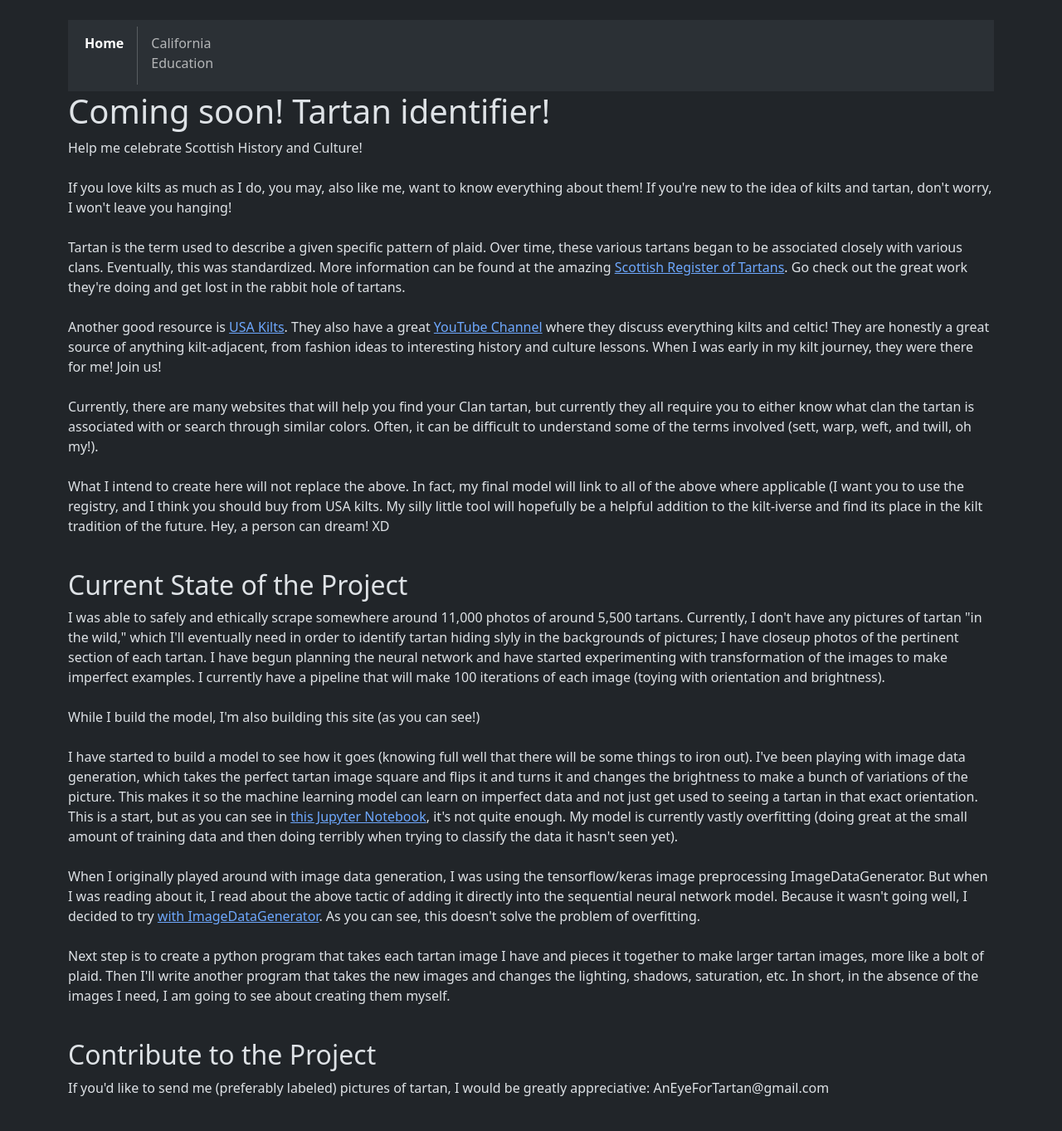
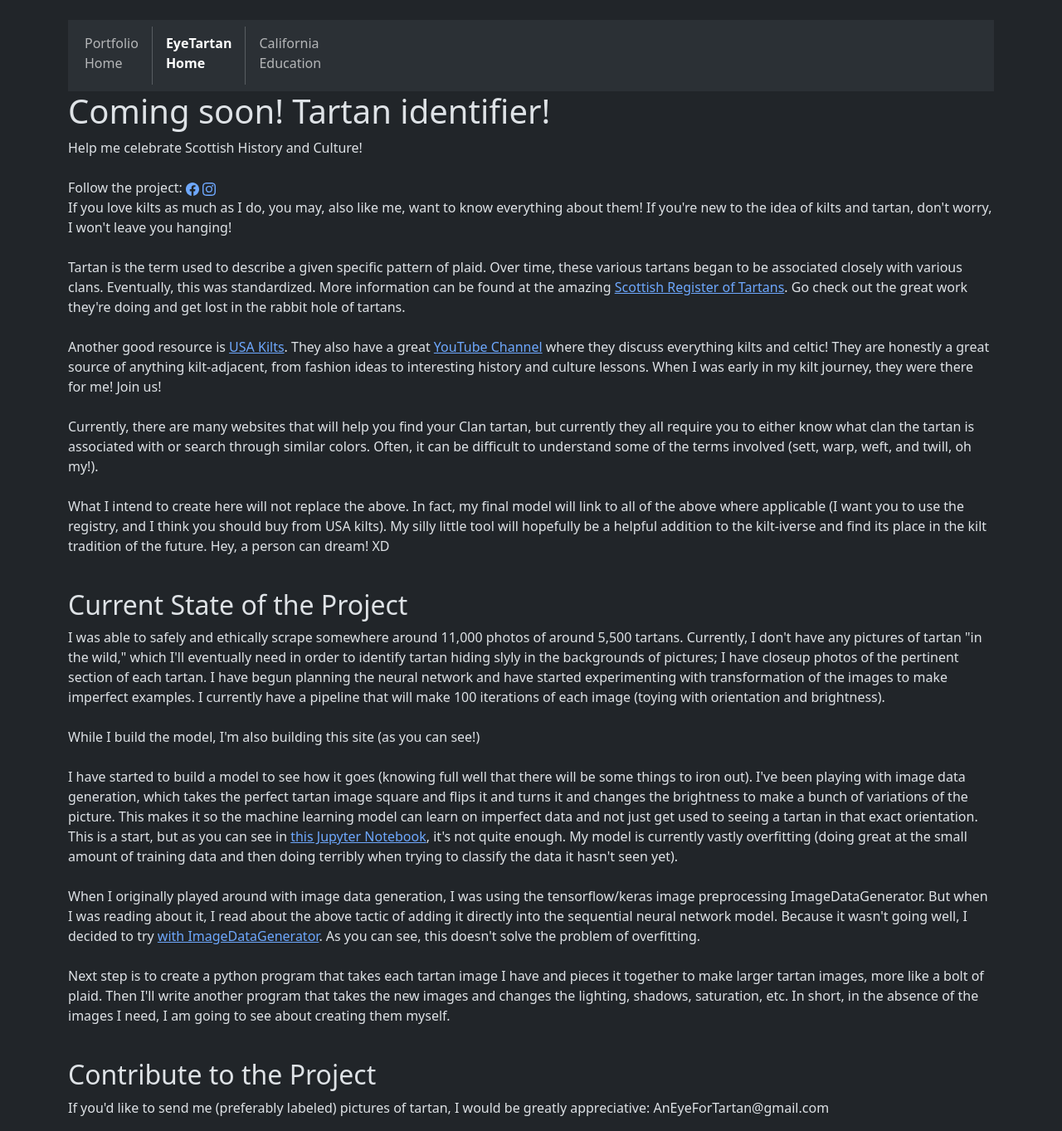
Before and after one commit to godfather76/CAEducationDjango, a Django app: page /EyeTartan/ in a window 1280 px wide. Shown: the whole page at 83% size. Before the commit the page ends 1321 px from the top, so only its background shows below. Run offline with Django 5.2, Linux system fonts and the light colour scheme.

Commit message:
Added the project's social media sites

```diff
--- a/templates/EyeTartan/base.html
+++ b/templates/EyeTartan/base.html
@@ -48,9 +48,15 @@
             <div class="collapse navbar-collapse" id="navbarNav">
               <ul class="navbar-nav">
                 <li class="nav-item">
+                  <a class="nav-link {% if request.resolver_match.url_name == 'Frontman:index' %}active fw-bold{% endif %}"
+                     {% if request.resolver_match.url_name == 'Frontman:index' %}aria-current="page"{% endif %}
+                     href="{% url 'Frontman:index' %}">Portfolio<br>Home</a>
+                </li>
+                <div class="vr d-none d-lg-block mx-2" style="height: 70px;"></div>
+                <li class="nav-item">
                   <a class="nav-link {% if request.resolver_match.url_name == 'index' %}active fw-bold{% endif %}"
-                     {% if request.resolver_match.url_name == 'Frontman:index' %}aria-current="page"{% endif %}
-                     href="{% url 'Frontman:index' %}">Home</a>
+                     {% if request.resolver_match.url_name == 'EyeTartan:index' %}aria-current="page"{% endif %}
+                     href="{% url 'EyeTartan:index' %}">EyeTartan<br>Home</a>
                 </li>
                 <div class="vr d-none d-lg-block mx-2" style="height: 70px;"></div>
                 <li class="nav-item">
--- a/templates/EyeTartan/index.html
+++ b/templates/EyeTartan/index.html
@@ -5,6 +5,15 @@
     <h1>Coming soon! Tartan identifier!</h1>
     <p>Help me celebrate Scottish History and Culture!<br>
     <br>
+    Follow the project:   <a href="https://www.facebook.com/profile.php?id=61591715833037&mibextid=wwXIfr" target="_blank">
+            <svg xmlns="http://www.w3.org/2000/svg" width="16" height="16" fill="currentColor" class="bi bi-facebook" viewBox="0 0 16 16">
+                <path d="M16 8.049c0-4.446-3.582-8.05-8-8.05C3.58 0-.002 3.603-.002 8.05c0 4.017 2.926 7.347 6.75 7.951v-5.625h-2.03V8.05H6.75V6.275c0-2.017 1.195-3.131 3.022-3.131.876 0 1.791.157 1.791.157v1.98h-1.009c-.993 0-1.303.621-1.303 1.258v1.51h2.218l-.354 2.326H9.25V16c3.824-.604 6.75-3.934 6.75-7.951"/>
+            </svg></a>
+            <a href="https://www.instagram.com/eyetartan" target="_blank">
+                <svg xmlns="http://www.w3.org/2000/svg" width="16" height="16" fill="currentColor" class="bi bi-instagram" viewBox="0 0 16 16">
+                    <path d="M8 0C5.829 0 5.556.01 4.703.048 3.85.088 3.269.222 2.76.42a3.9 3.9 0 0 0-1.417.923A3.9 3.9 0 0 0 .42 2.76C.222 3.268.087 3.85.048 4.7.01 5.555 0 5.827 0 8.001c0 2.172.01 2.444.048 3.297.04.852.174 1.433.372 1.942.205.526.478.972.923 1.417.444.445.89.719 1.416.923.51.198 1.09.333 1.942.372C5.555 15.99 5.827 16 8 16s2.444-.01 3.298-.048c.851-.04 1.434-.174 1.943-.372a3.9 3.9 0 0 0 1.416-.923c.445-.445.718-.891.923-1.417.197-.509.332-1.09.372-1.942C15.99 10.445 16 10.173 16 8s-.01-2.445-.048-3.299c-.04-.851-.175-1.433-.372-1.941a3.9 3.9 0 0 0-.923-1.417A3.9 3.9 0 0 0 13.24.42c-.51-.198-1.092-.333-1.943-.372C10.443.01 10.172 0 7.998 0zm-.717 1.442h.718c2.136 0 2.389.007 3.232.046.78.035 1.204.166 1.486.275.373.145.64.319.92.599s.453.546.598.92c.11.281.24.705.275 1.485.039.843.047 1.096.047 3.231s-.008 2.389-.047 3.232c-.035.78-.166 1.203-.275 1.485a2.5 2.5 0 0 1-.599.919c-.28.28-.546.453-.92.598-.28.11-.704.24-1.485.276-.843.038-1.096.047-3.232.047s-2.39-.009-3.233-.047c-.78-.036-1.203-.166-1.485-.276a2.5 2.5 0 0 1-.92-.598 2.5 2.5 0 0 1-.6-.92c-.109-.281-.24-.705-.275-1.485-.038-.843-.046-1.096-.046-3.233s.008-2.388.046-3.231c.036-.78.166-1.204.276-1.486.145-.373.319-.64.599-.92s.546-.453.92-.598c.282-.11.705-.24 1.485-.276.738-.034 1.024-.044 2.515-.045zm4.988 1.328a.96.96 0 1 0 0 1.92.96.96 0 0 0 0-1.92m-4.27 1.122a4.109 4.109 0 1 0 0 8.217 4.109 4.109 0 0 0 0-8.217m0 1.441a2.667 2.667 0 1 1 0 5.334 2.667 2.667 0 0 1 0-5.334"/>
+                </svg>
+            </a><br>
     If you love kilts as much as I do, you may, also like me, want to know everything about them! If you're new to the
     idea of kilts and tartan, don't worry, I won't leave you hanging!<br>
     <br>
@@ -22,7 +31,7 @@
     understand some of the terms involved (sett, warp, weft, and twill, oh my!).<br>
     <br>
     What I intend to create here will not replace the above. In fact, my final model will link to all of the above where
-    applicable (I want you to use the registry, and I think you should buy from USA kilts. My silly little tool will
+    applicable (I want you to use the registry, and I think you should buy from USA kilts). My silly little tool will
     hopefully be a helpful addition to the kilt-iverse and find its place in the kilt tradition of the future.
     Hey, a person can dream! XD<br>
     <br>
--- a/templates/Frontman/base.html
+++ b/templates/Frontman/base.html
@@ -50,7 +50,7 @@
                 <li class="nav-item">
                   <a class="nav-link {% if request.resolver_match.url_name == 'index' %}active fw-bold{% endif %}"
                      {% if request.resolver_match.url_name == 'Frontman:index' %}aria-current="page"{% endif %}
-                     href="{% url 'Frontman:index' %}">Home</a>
+                     href="{% url 'Frontman:index' %}">Portfolio<br>Home</a>
                 </li>
 
                 <li class="nav-item">
```
